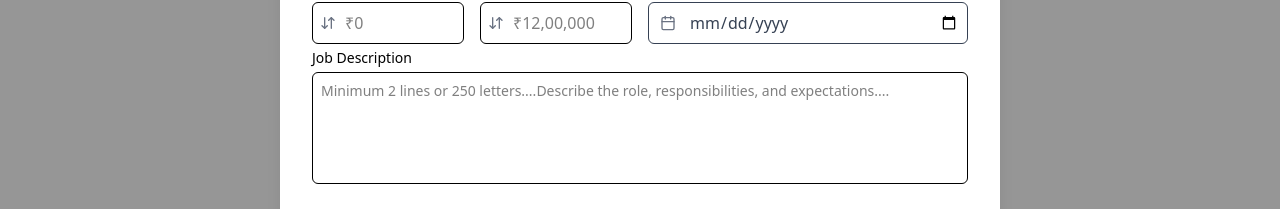
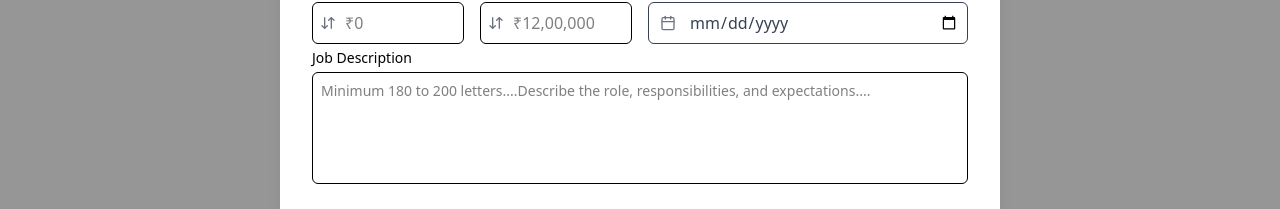
Before and after one commit to Kishorevijay07/Job-portal-Frontend, a React (Vite) app: page / in a window 1280 px wide. Both pictures are taken after typing "Sample" into the empty fields and a click on the button "Create Jobs". Shown: the part 362-571 px from the top of the page. Built offline with nearby package versions, Linux system fonts and the light colour scheme; no server answers.

Commit message:
URL Changed

```diff
--- a/src/Components/CreateJobModal.jsx
+++ b/src/Components/CreateJobModal.jsx
@@ -54,11 +54,15 @@ const CreateJobModal = ({ onClose, refreshJobs }) => {
       deadline: formData.deadline,
       description: formData.description,
     };
-
-    if(job.description.length < 250){
-      alert("Please Enter Minimum 2 Lines or 250 Letters ");
+        console.log("Dsc length ",job.description.length)
+        console.log(job.description.length < 200)
+    if((job.description.length > 200) || (job.description.length < 180)){
+      console.log("Dsc length ",job.description.length)
+      alert(`Please Enter Minimum 180 to 200 Letters , Currently job description length ${job.description.length}`);
       return;
     }
+     console.log("Dsc length ",job.description.length)
+
     try {
       const res = await fetch(`${baseUrl}/api/jobs/create`, {
         method: "POST",
@@ -223,7 +227,7 @@ const CreateJobModal = ({ onClose, refreshJobs }) => {
               name="description"
               value={formData.description}
               onChange={handleChange}
-              placeholder="Minimum 2 lines or 250 letters....Describe the role, responsibilities, and expectations...."
+              placeholder="Minimum 180 to 200 letters....Describe the role, responsibilities, and expectations...."
               className="w-full p-2 border rounded-md h-28 resize-none text-sm"
             ></textarea>
           </div>
--- a/src/url/constant.js
+++ b/src/url/constant.js
@@ -1,3 +1,3 @@
-export const baseUrl = "https://job-portal-backend-2x0p.onrender.com"
+// export const baseUrl = "https://job-portal-backend-2x0p.onrender.com"
 
-// export const baseUrl = "http://localhost:3000"
+export const baseUrl = "http://localhost:3000"
```
